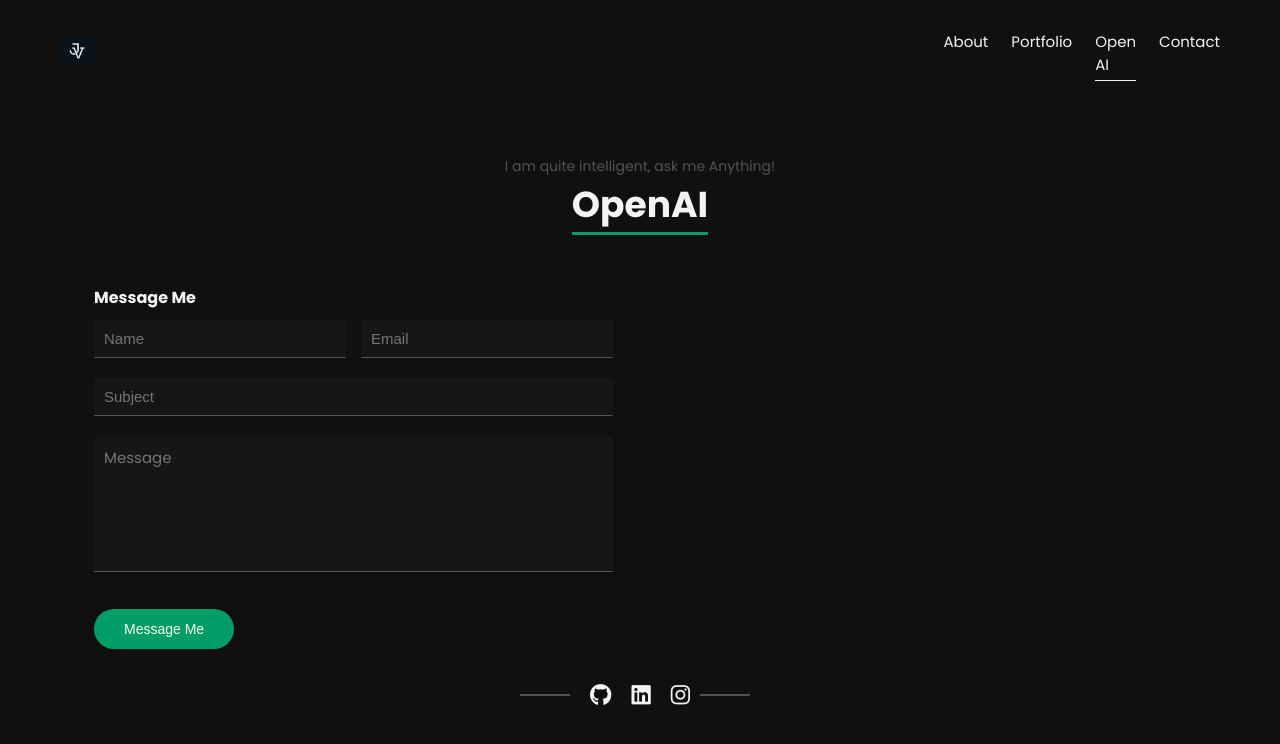
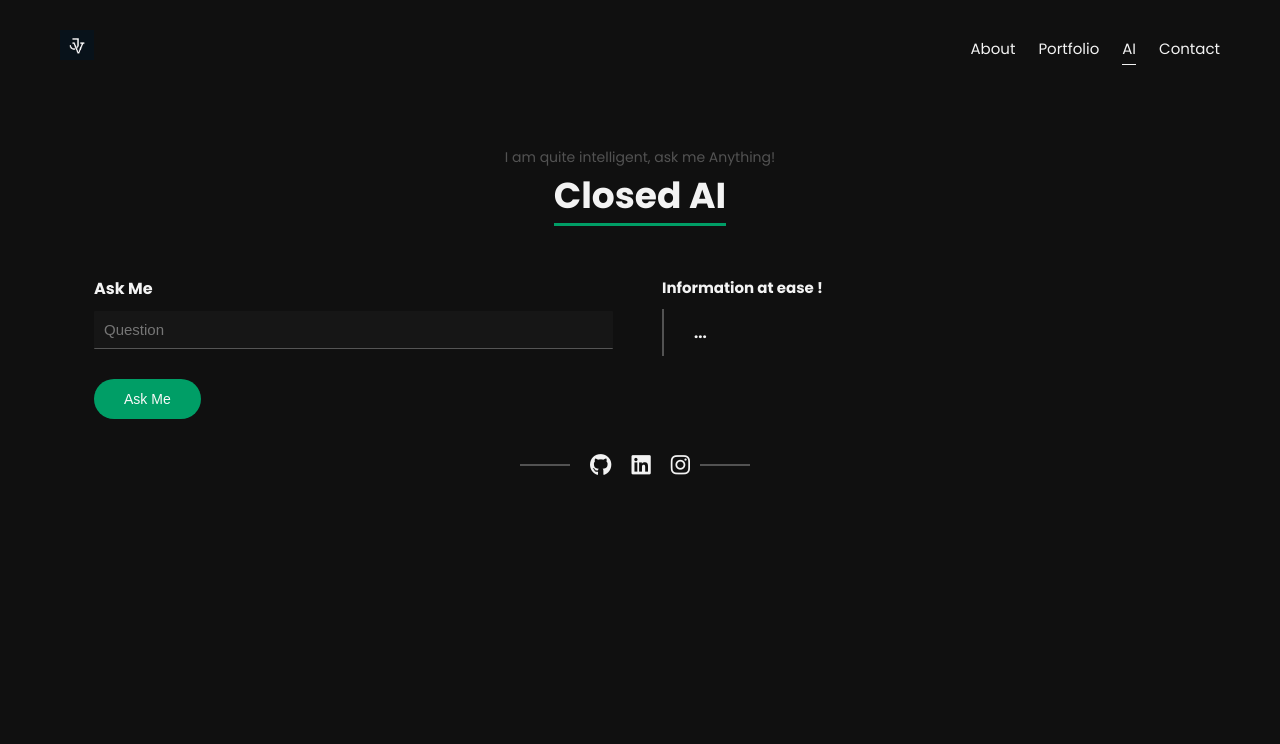
Before and after one commit to jaimincr7/portfolio, a React (Create React App) app: page /open-ai in a window 1280 px wide. Shown: the top 744 px of the page. Built offline with nearby package versions, Linux system fonts and the light colour scheme.

Commit message:
Changes in AI model.

```diff
--- a/package.json
+++ b/package.json
@@ -8,6 +8,7 @@
     "@testing-library/user-event": "^13.5.0",
     "debug": "^4.3.4",
     "framer-motion": "^10.12.12",
+    "openai": "^4.0.0",
     "react": "^18.2.0",
     "react-dom": "^18.2.0",
     "react-intersection-observer": "^9.4.3",
--- /dev/null
+++ b/src/components/FormOpenAI.js
@@ -0,0 +1,94 @@
+import { useInView } from "react-intersection-observer";
+import { motion } from "framer-motion";
+import { useState } from "react";
+
+const FormOpenAI = ({ setContent }) => {
+  const [ref, inView] = useInView({
+    threshold: 0,
+    triggerOnce: true,
+  });
+
+  const [loading, setLoading] = useState(false);
+
+  const [formData, setFormData] = useState({
+    question: "",
+    access_key: "42f6858a-0a84-48bd-b5df-e16ae56daf55",
+  });
+
+  const handleChange = (e) => {
+    setFormData({
+      ...formData,
+      [e.target.name]: e.target.value,
+    });
+  };
+
+  const handleSubmit = (e) => {
+    e.preventDefault();
+    setLoading(true);
+    setContent('...')
+    const data = formData;
+    const body = {
+      prompt: data.question,
+      sections: 1,
+      paragraphsPerSection: 1,
+      language: 'en',
+      rewrite: true
+    }
+
+    fetch("https://ai-written-articles-multi-lingual-long-and-short-smodin-author.p.rapidapi.com/article", {
+      method: "POST",
+      headers: {
+        "Content-Type": "application/json",
+        'X-RapidAPI-Key': '7356d9bd93msh969110072a9a604p1da017jsn520a68a65c2f',
+        'X-RapidAPI-Host': 'ai-written-articles-multi-lingual-long-and-short-smodin-author.p.rapidapi.com',
+      },
+      body: JSON.stringify(body)
+    })
+      .then((res) => res.json())
+      .then((json) => {
+        setContent(json.sections[0].paragraphs[0].text)
+        setLoading(false);
+        setFormData({
+          ...formData,
+          question: "",
+        });
+      })
+      .catch(() => {
+        setContent('Ohh O!! ... Your monthly target for API call has hit. Please subscribe for unlimited access, otherwise wait for a week(Happy AI).' );
+        setLoading(false);
+      });
+  };
+
+  return (
+    <motion.form
+      action=""
+      ref={ref}
+      className="contactForm"
+      initial={{ x: "-10vw", opacity: 0 }}
+      animate={inView ? { x: 0, opacity: 1 } : { x: "-10vw", opacity: 0 }}
+      transition={{ duration: 0.4, ease: "easeInOut" }}
+      onSubmit={handleSubmit}
+    >
+      <h4 className="contentTitle">Ask Me</h4>
+      <div className="col-12 formGroup">
+        <input
+          type="text"
+          className="formControl"
+          onChange={handleChange}
+          value={formData.question}
+          id="questionAsked"
+          name="question"
+          placeholder="Question"
+          required
+        />
+      </div>
+      <div className="col-12 formGroup formSubmit">
+        <button className="btn">{loading ? "Thinking " : "Ask Me "}
+          {loading && (<i class="fa fa-refresh fa-spin"></i>)}
+        </button>
+      </div>
+    </motion.form>
+  );
+};
+
+export default FormOpenAI;
--- a/src/components/NavLinks.js
+++ b/src/components/NavLinks.js
@@ -23,7 +23,7 @@ const NavLinks = () => {
           Portfolio
         </NavLink>
         <NavLink to="/open-ai" onClick={() => setIsMenuOpen(false)}>
-          Open AI
+          AI
         </NavLink>
         <NavLink to="/contact" onClick={() => setIsMenuOpen(false)}>
           Contact
--- /dev/null
+++ b/src/components/OpenInfo.js
@@ -0,0 +1,31 @@
+import { useInView } from "react-intersection-observer";
+import { motion } from "framer-motion";
+
+const OpenInfo = ({ content }) => {
+  const [ref, inView] = useInView({
+    threshold: 0,
+    triggerOnce: true,
+  });
+  return (
+    <motion.div
+      className="contactInfo"
+      ref={ref}
+      initial={{ x: "10vw", opacity: 0 }}
+      animate={inView ? { x: 0, opacity: 1 } : { x: "10vw", opacity: 0 }}
+      transition={{ duration: 0.4, ease: "easeInOut" }}
+    >
+      <h4 className="contentTitle">Information at ease !</h4>
+      <ul className="listInfo">
+        <li>
+          <div className="personalContactInfo">
+            <div className="mediaWrap">
+              <h6 className="infoType">{content}</h6>
+            </div>
+          </div>
+        </li>
+      </ul>
+    </motion.div>
+  );
+};
+
+export default OpenInfo;
--- a/src/pages/openAI/OpenAI.js
+++ b/src/pages/openAI/OpenAI.js
@@ -1,15 +1,22 @@
 import PageHeader from "../../components/PageHeader";
 import SocialIcons from "../../components/SocialIcons";
-import Form from "../../components/Form";
+import FormOpenAI from "../../components/FormOpenAI";
+import { useState } from "react";
+import OpenInfo from "../../components/OpenInfo";
 
 const OpenAI = () => {
+  const [content, setContent] = useState('...');
+
   return (
     <section className="contact">
-      <PageHeader title="OpenAI" description="I am quite intelligent, ask me Anything!" />
+      <PageHeader title="Closed AI" description="I am quite intelligent, ask me Anything!" />
       <div className="contactWrap container">
         <div className="row">
           <div className="col-12 col-lg-6">
-            <Form />
+            <FormOpenAI setContent={setContent}/>
+          </div>
+          <div className="col-12 col-lg-6">
+            <OpenInfo content={content} />
           </div>
         </div>
       </div>
```
Also changed, not shown: 1 other file (tests, documents, lock files or other folders).
